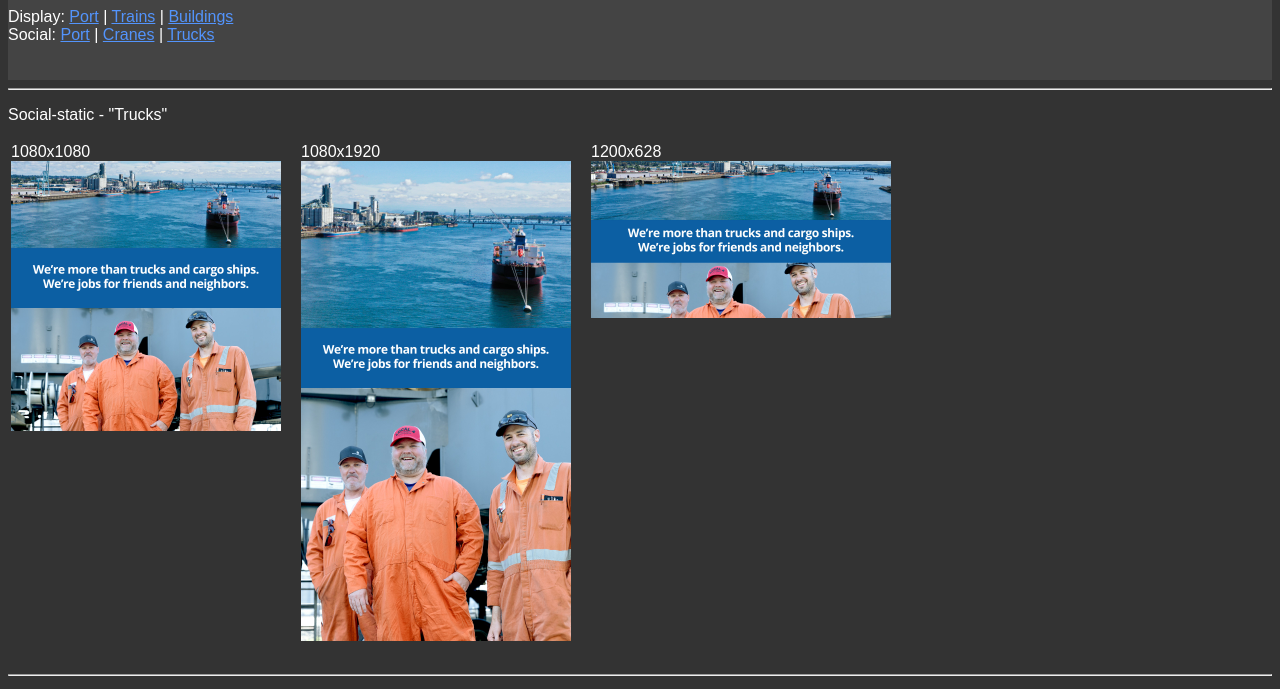
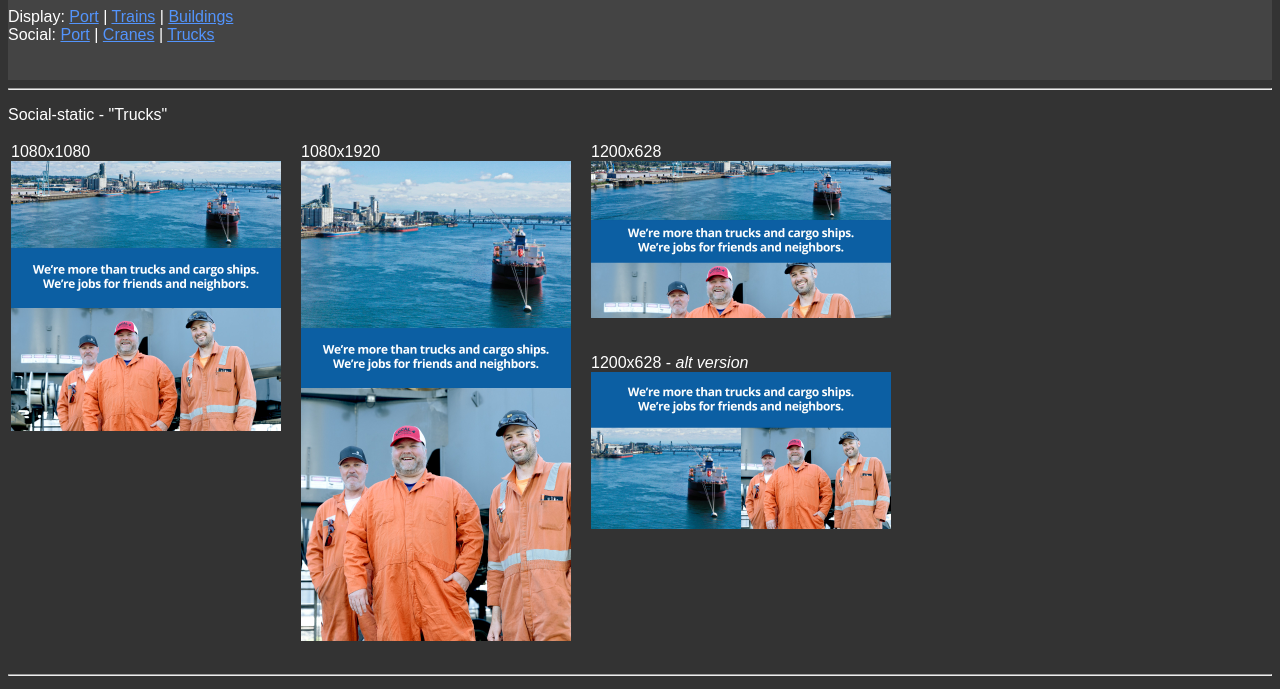
Before and after one commit to ApprovalPage/PoV-2026-Community, a plain HTML site: page R2/social-trucks.html in a window 1280 px wide. Shown: the part 94-783 px from the top of the page. Drawn offline with Linux system fonts and the light colour scheme.

Commit message:
Add files via upload

```diff
--- a/R2/social-trucks.html
+++ b/R2/social-trucks.html
@@ -71,7 +71,9 @@ includeHTML();
 <td>&nbsp; &nbsp;</td>
 <td><font face="Arial, Helvetica, sans-serif" color="#FFFFFF">1080x1920</font><br /><img src="Social/More_than_trucks_Meta-Static__1080x1920.jpg" width="270" alt=""/></td>
 <td>&nbsp; &nbsp;</td>
-<td><font face="Arial, Helvetica, sans-serif" color="#FFFFFF">1200x628</font><br /><img src="Social/More_than_trucks_Meta-Static__1200x628.jpg" width="300" alt=""/></td>
+<td><font face="Arial, Helvetica, sans-serif" color="#FFFFFF">1200x628<br /><img src="Social/More_than_trucks_Meta-Static__1200x628.jpg" width="300" alt=""/><br />
+<br /><br />
+1200x628 - <i>alt version</i></font><br /><img src="Social/More_than_trucks_Meta-Static__1200x628-alt.jpg" width="300" alt=""/></td>
 </tr>
 <tr height="20px"></tr>
 </table>
```
